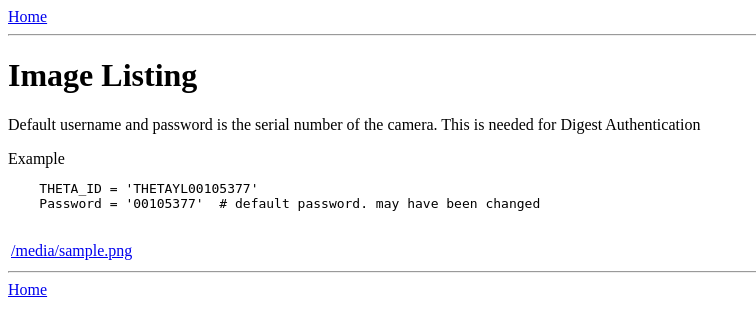
After one commit to codetricity/theta-django, a Django app: template templates/image_listing.html in a window 1280 px wide. The commit adds this page. Shown: the top 336 px of the page, without its empty margins (0-756 px from the left). Run offline with Django 3.2, Linux system fonts and the light colour scheme; the template is opened without the code that fills it: most values are stand-ins (such as "Sample title", 1, 10 or a date in 2020).

Commit message:
enabled image download

```diff
--- a/shell/urls.py
+++ b/shell/urls.py
@@ -11,6 +11,12 @@ urlpatterns = [
     path('info/', views.info, name='info'),
     path('state/', views.state, name='state'),
     path('take_picture/', views.take_picture, name='take_picture'),
+    path('image_urls/', views.image_urls, name='image_urls'),
+    path('download_image/', views.download_image, name='download_image'),
+    path('download_all_images/', views.download_all_images, name='download_all_images'),
+
+
+
 
 
 ] + static(settings.MEDIA_URL, document_root=settings.MEDIA_ROOT)
--- a/templates/home.html
+++ b/templates/home.html
@@ -23,6 +23,8 @@
             <li><a href="{% url 'info' %}">Camera Info (GET)</a></li>
             <li><a href="{% url 'state' %}">Camera State (POST)</a></li>
             <li><a href="{% url 'take_picture' %}">Take Picture</a></li>
+            <li><a href="{% url 'image_urls' %}">Get Image URLs</a></li>
+            <li><a href="{% url 'download_all_images' %}">Download all images (copy files)</a></li>
 
         </ul>
 
--- /dev/null
+++ b/templates/image_listing.html
@@ -0,0 +1,34 @@
+<!DOCTYPE html>
+<html lang="en">
+<head>
+    <meta charset="UTF-8">
+    <meta name="viewport" content="width=device-width, initial-scale=1.0">
+    <meta http-equiv="X-UA-Compatible" content="ie=edge">
+    <title>Image Listing</title>
+</head>
+<body>
+    <a href="/">Home</a>
+    <hr>
+    <h1>Image Listing</h1>
+    <p>Default username and password is the serial number of the camera.
+        This is needed for Digest Authentication
+    </p>
+    Example
+    <pre>
+    THETA_ID = 'THETAYL00105377'
+    Password = '00105377'  # default password. may have been changed
+    </pre>
+    <!-- {{ model }}
+    {{data}} -->
+    <table>
+    {% for image_url in image_list %}
+    <tr>
+        <td><a href="{{image_url}}">{{image_url}}</a> </td>
+
+    </tr>
+    {% endfor %}
+</table>
+
+<hr><a href="/">Home</a>
+</body>
+</html>
```
Also changed, not shown: shell/views.py (+63 -0 lines), 1 other file.
